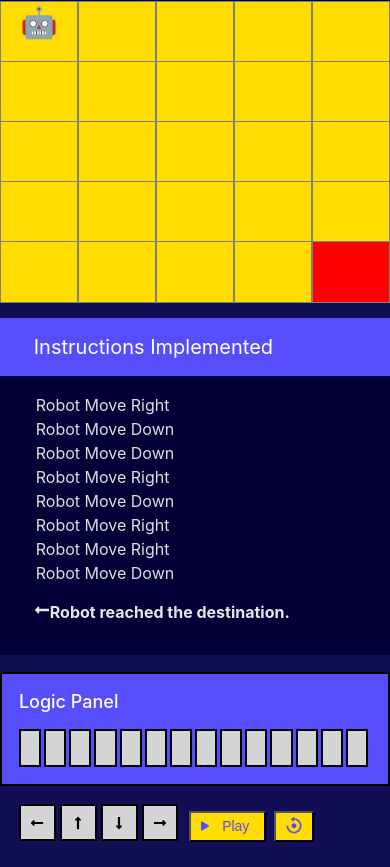
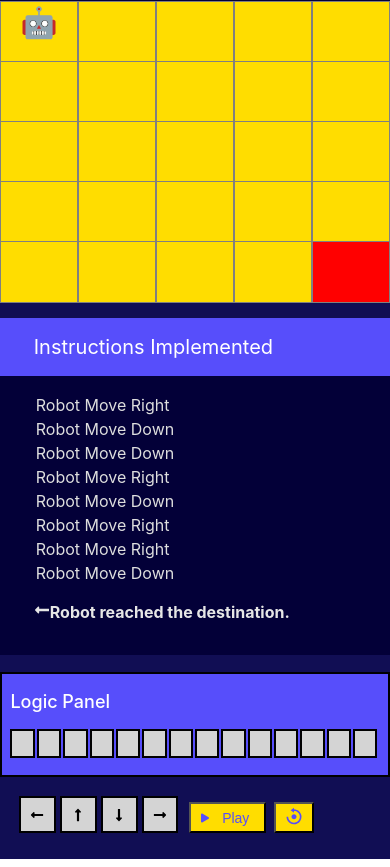
Before and after one commit to Prayansh8/learn_robotics, a React (Create React App) app: page / in a window 390 px wide. Shown: the part 578-1445 px from the top of the page. Built offline with nearby package versions, Linux system fonts and the light colour scheme.

Commit message:
Update GridBoxes.css

```diff
--- a/src/components/GridBoxes.css
+++ b/src/components/GridBoxes.css
@@ -249,13 +249,13 @@
 
   .drop-zone {
     width: 3vh;
-    height: 4vh;
-    margin: 0vh 3px 0 0;
+    height: 3vh;
+    margin: 0vh 2px 0 0;
     padding: 0;
   }
 
   .logicpanel {
-    padding: 1vh 2vh;
+    padding: 1vh 1vh;
   }
   .arrow-button svg {
     font-size: 14px;
```
